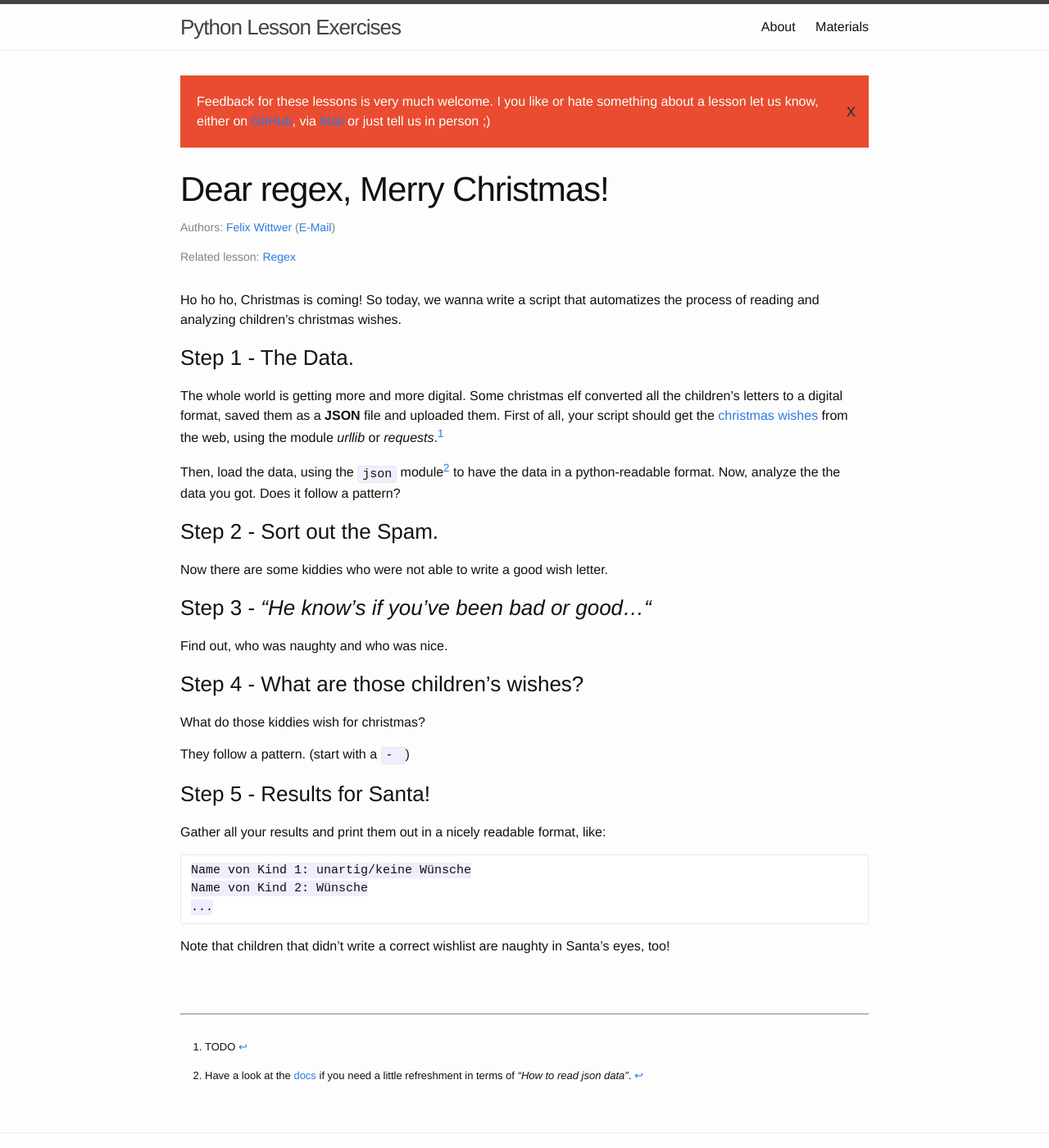
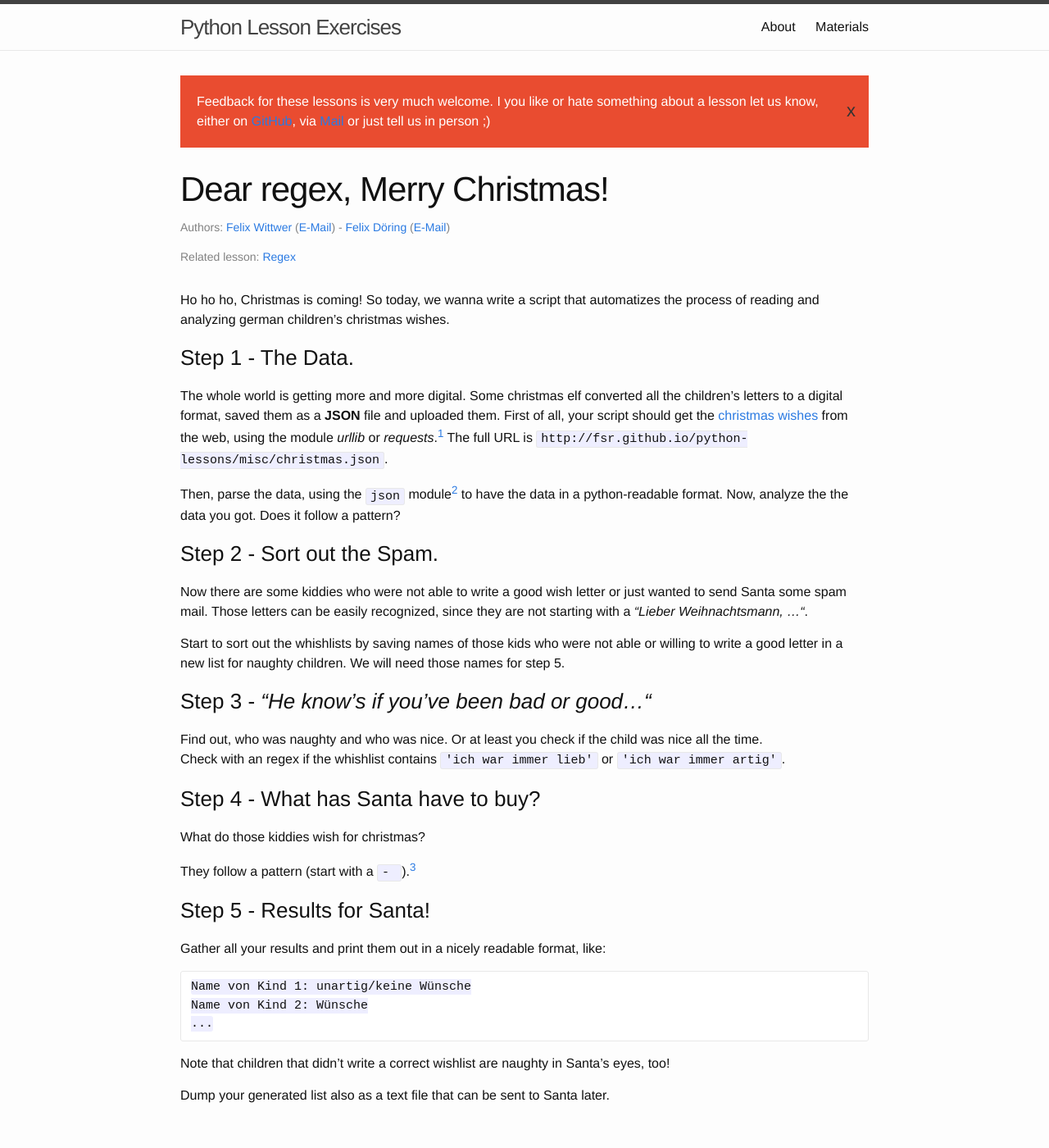
Before and after one commit to fsr/python-lessons, a Jekyll site: the page built from _exercises/19_regex_christmas.md, in a window 1280 px wide and 1400 px high. Shown: the whole window at 82% size. Built offline with Jekyll 4.4.1, drawn with Linux system fonts in a browser that asks for light colours; some of the changed text lies outside the part shown.

Commit message:
Work on exercise 19

````diff
--- a/_exercises/19_regex_christmas.md
+++ b/_exercises/19_regex_christmas.md
@@ -3,38 +3,47 @@ title: Dear regex, Merry Christmas!
 # number: 19
 lesson: 10
 status: drafty
-authors: felixw
+authors: [felixw, felix]
 ---
 
-Ho ho ho, Christmas is coming! So today, we wanna write a script that automatizes the process of reading and analyzing children's christmas wishes.
+Ho ho ho, Christmas is coming! So today, we wanna write a script that automatizes the process of reading and analyzing german children's christmas wishes.
 
 ### Step 1 - The Data.
 
 The whole world is getting more and more digital. Some christmas elf converted all the children's letters to a digital format, saved them as a __JSON__ file and uploaded them.
 First of all, your script should get the [christmas wishes](../misc/christmas.json) from the web, using the module _urllib_ or _requests_.[^urllib]
+The full URL is `http://fsr.github.io/python-lessons/misc/christmas.json`.
 
 [^urllib]:
     TODO
 
-Then, load the data, using the `json` module[^using] to have the data in a python-readable format. Now, analyze the the data you got. Does it follow a pattern?
+Then, parse the data, using the `json` module[^using] to have the data in a python-readable format. Now, analyze the the data you got. Does it follow a pattern?
 
 [^using]:
     Have a look at the [docs](https://docs.python.org/3.5/library/json.html?highlight=json.loads) if you need a little refreshment in terms of _"How to read json data"_.
 
 ### Step 2 - Sort out the Spam.
 
-Now there are some kiddies who were not able to write a good wish letter.
+Now there are some kiddies who were not able to write a good wish letter or just wanted to send Santa some spam mail.
+Those letters can be easily recognized, since they are not starting with a _"Lieber Weihnachtsmann, ..."_.
 
+Start to sort out the whishlists by saving names of those kids who were not able or willing to write a good letter in a new list for naughty children.
+We will need those names for step 5.
 
 ### Step 3 - _"He know's if you've been bad or good..."_
 
-Find out, who was naughty and who was nice.
+Find out, who was naughty and who was nice. Or at least you check if the child was nice all the time.
+Check with an regex if the whishlist contains `'ich war immer lieb'` or `'ich war immer artig'`.
 
-### Step 4 - What are those children's wishes?
+### Step 4 - What has Santa have to buy?
+
 
 What do those kiddies wish for christmas?
 
-They follow a pattern. (start with a `- `)
+They follow a pattern (start with a `- `).[^finditer]
+
+[^finditer]:
+    In the previous steps we only needed a single match. Here we should use `finditer` to get an iterable of all available match objects.
 
 ### Step 5 - Results for Santa!
 
@@ -47,3 +56,5 @@ Name von Kind 2: Wünsche
 ```
 
 Note that children that didn't write a correct wishlist are naughty in Santa's eyes, too!
+
+Dump your generated list also as a text file that can be sent to Santa later.
````
